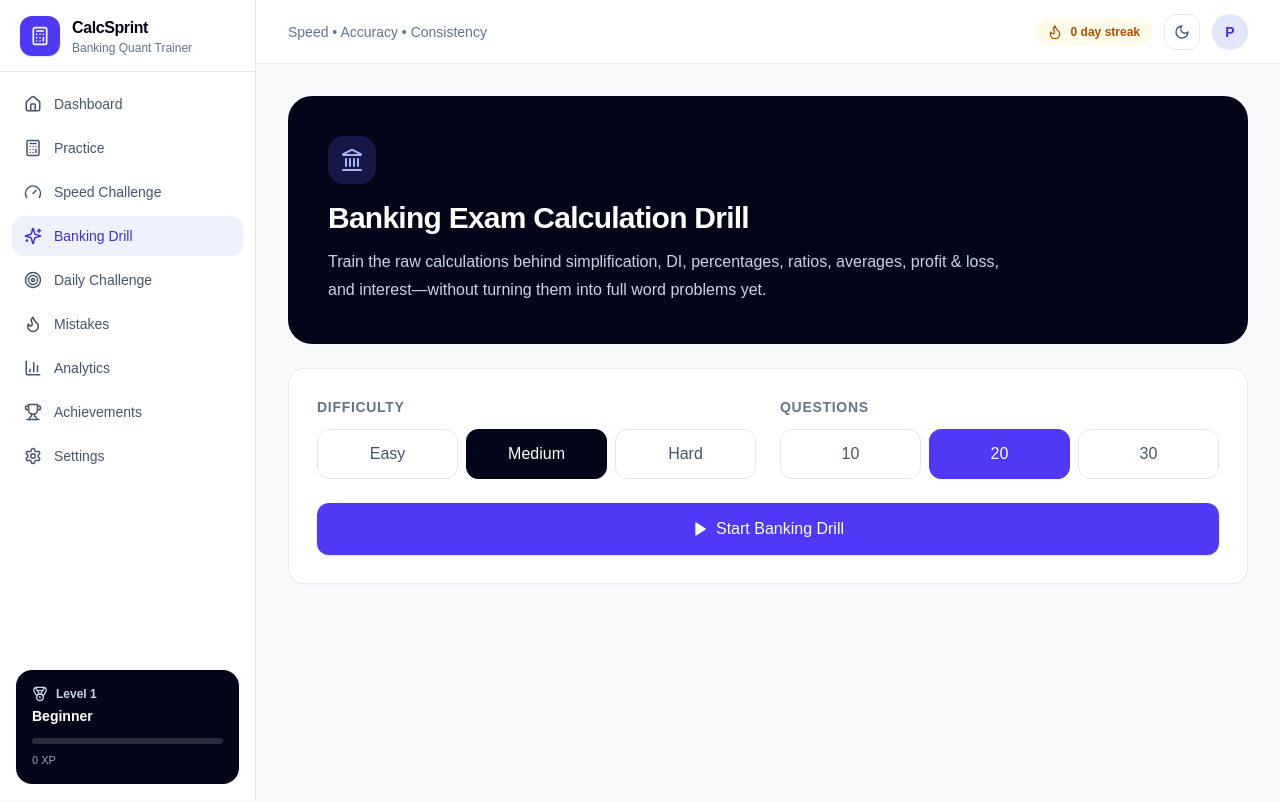
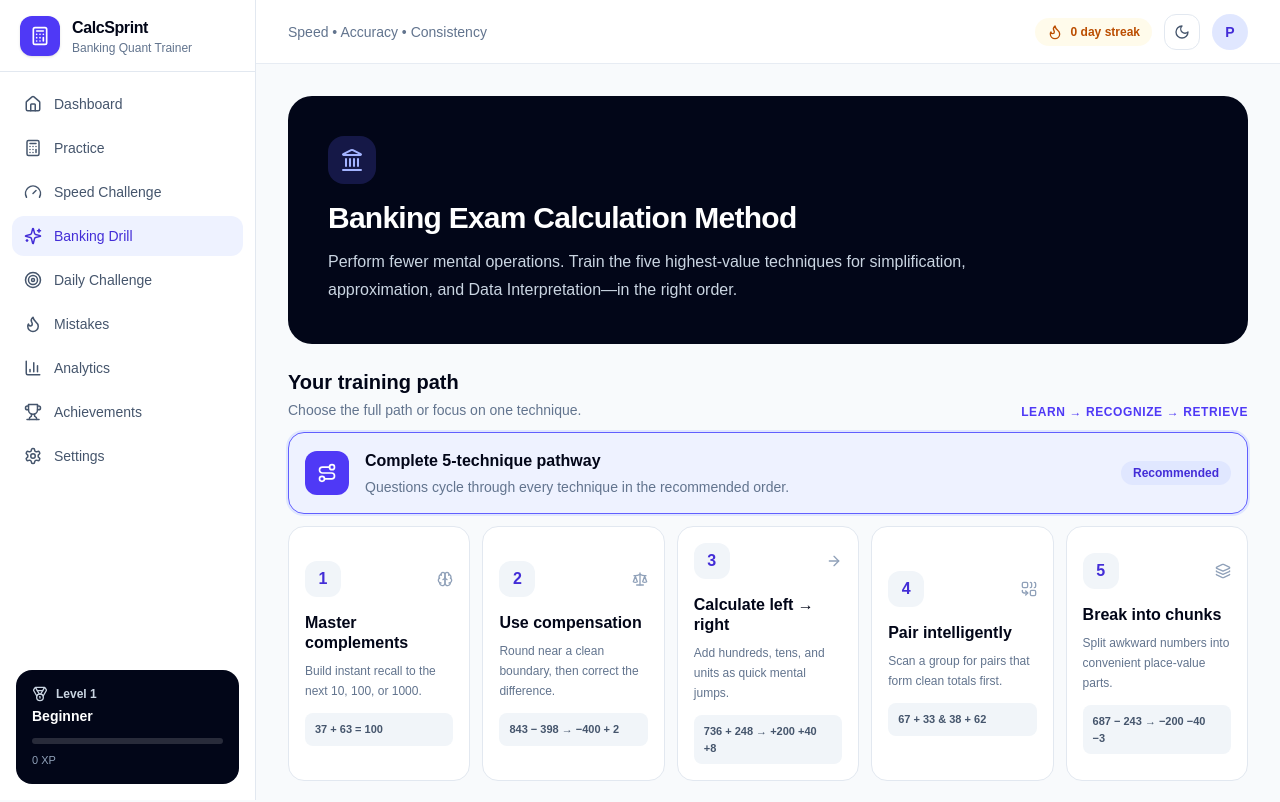
Before and after one commit to ParbhatKataria1/CalcQuick, a Next.js app: page /banking-drill in a window 1280 px wide. Shown: the top 802 px of the page. Built offline with nearby package versions, Linux system fonts and the light colour scheme; no server answers.

Commit message:
feat: number compliments

```diff
--- a/src/app/banking-drill/page.tsx
+++ b/src/app/banking-drill/page.tsx
@@ -1,30 +1,74 @@
 'use client';
 
 import { useState } from 'react';
-import { Landmark, Play } from 'lucide-react';
+import { ArrowRight, Brain, Combine, Landmark, Layers3, Play, Route, Scale } from 'lucide-react';
 import { SessionEngine } from '@/components/session-engine';
 import { Card } from '@/components/ui/card';
 import { Button } from '@/components/ui/button';
-import type { Difficulty, SessionConfig } from '@/types';
+import type { Difficulty, Question, SessionConfig } from '@/types';
 import { cn } from '@/lib/utils';
+import { generateBankingTechniqueSet, type BankingTechnique } from '@/lib/question-generator';
+
+const techniques: Array<{ id: BankingTechnique; title: string; description: string; example: string; icon: typeof Brain }> = [
+  { id: 'complements', title: 'Master complements', description: 'Build instant recall to the next 10, 100, or 1000.', example: '37 + 63 = 100', icon: Brain },
+  { id: 'compensation', title: 'Use compensation', description: 'Round near a clean boundary, then correct the difference.', example: '843 − 398 → −400 + 2', icon: Scale },
+  { id: 'leftToRight', title: 'Calculate left → right', description: 'Add hundreds, tens, and units as quick mental jumps.', example: '736 + 248 → +200 +40 +8', icon: ArrowRight },
+  { id: 'pairing', title: 'Pair intelligently', description: 'Scan a group for pairs that form clean totals first.', example: '67 + 33 & 38 + 62', icon: Combine },
+  { id: 'chunking', title: 'Break into chunks', description: 'Split awkward numbers into convenient place-value parts.', example: '687 − 243 → −200 −40 −3', icon: Layers3 },
+];
 
 export default function BankingDrillPage() {
   const [difficulty, setDifficulty] = useState<Difficulty>('medium');
   const [count, setCount] = useState(20);
+  const [selected, setSelected] = useState<BankingTechnique | 'path'>('path');
   const [config, setConfig] = useState<SessionConfig | null>(null);
-  if (config) return <SessionEngine config={config} onExit={() => setConfig(null)} />;
+  const [questions, setQuestions] = useState<Question[]>([]);
+
+  if (config) return <SessionEngine config={config} initialQuestions={questions} onExit={() => setConfig(null)} />;
+
+  const start = () => {
+    const ids = selected === 'path' ? techniques.map((technique) => technique.id) : [selected];
+    setQuestions(generateBankingTechniqueSet(ids, count, difficulty));
+    setConfig({ category: 'banking', difficulty, questionCount: count, mode: 'banking' });
+  };
 
   return (
-    <div className="mx-auto max-w-5xl space-y-6">
+    <div className="mx-auto max-w-6xl space-y-6">
       <div className="rounded-3xl bg-slate-950 p-7 text-white md:p-10">
         <div className="mb-4 flex size-12 items-center justify-center rounded-2xl bg-indigo-500/20 text-indigo-300"><Landmark className="size-6" /></div>
-        <h1 className="text-3xl font-bold tracking-tight">Banking Exam Calculation Drill</h1>
-        <p className="mt-3 max-w-2xl leading-7 text-slate-300">Train the raw calculations behind simplification, DI, percentages, ratios, averages, profit & loss, and interest—without turning them into full word problems yet.</p>
+        <h1 className="text-3xl font-bold tracking-tight">Banking Exam Calculation Method</h1>
+        <p className="mt-3 max-w-2xl leading-7 text-slate-300">Perform fewer mental operations. Train the five highest-value techniques for simplification, approximation, and Data Interpretation—in the right order.</p>
       </div>
+
+      <section>
+        <div className="mb-3 flex items-end justify-between gap-3">
+          <div><h2 className="text-xl font-bold">Your training path</h2><p className="mt-1 text-sm text-slate-500 dark:text-slate-400">Choose the full path or focus on one technique.</p></div>
+          <span className="hidden text-xs font-semibold uppercase tracking-wider text-indigo-600 sm:block">Learn → recognize → retrieve</span>
+        </div>
+        <button type="button" onClick={() => setSelected('path')} className={cn('mb-3 flex w-full items-center gap-4 rounded-2xl border p-4 text-left transition', selected === 'path' ? 'border-indigo-500 bg-indigo-50 ring-2 ring-indigo-100 dark:bg-indigo-950/30 dark:ring-indigo-900' : 'border-slate-200 bg-white hover:border-slate-300 dark:border-slate-800 dark:bg-slate-900')}>
+          <div className="flex size-11 shrink-0 items-center justify-center rounded-xl bg-indigo-600 text-white"><Route className="size-5" /></div>
+          <div className="flex-1"><div className="font-bold">Complete 5-technique pathway</div><div className="mt-1 text-sm text-slate-500 dark:text-slate-400">Questions cycle through every technique in the recommended order.</div></div>
+          <div className="hidden rounded-full bg-indigo-100 px-3 py-1 text-xs font-bold text-indigo-700 dark:bg-indigo-900/50 dark:text-indigo-300 sm:block">Recommended</div>
+        </button>
+        <div className="grid gap-3 md:grid-cols-5">
+          {techniques.map((technique, index) => {
+            const Icon = technique.icon;
+            return (
+              <button type="button" key={technique.id} onClick={() => setSelected(technique.id)} className={cn('rounded-2xl border p-4 text-left transition', selected === technique.id ? 'border-indigo-500 bg-indigo-50 ring-2 ring-indigo-100 dark:bg-indigo-950/30 dark:ring-indigo-900' : 'border-slate-200 bg-white hover:-translate-y-0.5 hover:border-slate-300 dark:border-slate-800 dark:bg-slate-900')}>
+                <div className="mb-4 flex items-center justify-between"><span className="flex size-9 items-center justify-center rounded-xl bg-slate-100 font-bold text-indigo-700 dark:bg-slate-800 dark:text-indigo-300">{index + 1}</span><Icon className="size-4 text-slate-400" /></div>
+                <div className="font-bold leading-5">{technique.title}</div>
+                <div className="mt-2 text-xs leading-5 text-slate-500 dark:text-slate-400">{technique.description}</div>
+                <div className="mt-3 rounded-lg bg-slate-100 px-2.5 py-2 text-[11px] font-semibold text-slate-600 dark:bg-slate-800 dark:text-slate-300">{technique.example}</div>
+              </button>
+            );
+          })}
+        </div>
+      </section>
+
       <Card className="grid gap-6 p-5 md:grid-cols-2 md:p-7">
-        <div><div className="text-sm font-bold uppercase tracking-wider text-slate-500 dark:text-slate-400">Difficulty</div><div className="mt-3 grid grid-cols-3 gap-2">{(['easy','medium','hard'] as Difficulty[]).map((item) => <button key={item} onClick={() => setDifficulty(item)} className={cn('rounded-xl border px-3 py-3 text-sm font-semibold capitalize', difficulty === item ? 'border-slate-950 bg-slate-950 text-white' : 'border-slate-200 dark:border-slate-800 text-slate-600 dark:text-slate-300')}>{item}</button>)}</div></div>
-        <div><div className="text-sm font-bold uppercase tracking-wider text-slate-500 dark:text-slate-400">Questions</div><div className="mt-3 grid grid-cols-3 gap-2">{[10,20,30].map((item) => <button key={item} onClick={() => setCount(item)} className={cn('rounded-xl border px-3 py-3 text-sm font-semibold', count === item ? 'border-indigo-600 bg-indigo-600 text-white' : 'border-slate-200 dark:border-slate-800 text-slate-600 dark:text-slate-300')}>{item}</button>)}</div></div>
-        <Button size="lg" className="md:col-span-2" onClick={() => setConfig({ category: 'banking', difficulty, questionCount: count, mode: 'banking' })}><Play className="size-4 fill-current" /> Start Banking Drill</Button>
+        <div><div className="text-sm font-bold uppercase tracking-wider text-slate-500 dark:text-slate-400">Difficulty</div><div className="mt-3 grid grid-cols-3 gap-2">{(['easy', 'medium', 'hard'] as Difficulty[]).map((item) => <button type="button" key={item} onClick={() => setDifficulty(item)} className={cn('rounded-xl border px-3 py-3 text-sm font-semibold capitalize', difficulty === item ? 'border-slate-950 bg-slate-950 text-white dark:border-slate-100 dark:bg-slate-100 dark:text-slate-950' : 'border-slate-200 text-slate-600 dark:border-slate-800 dark:text-slate-300')}>{item}</button>)}</div></div>
+        <div><div className="text-sm font-bold uppercase tracking-wider text-slate-500 dark:text-slate-400">Questions</div><div className="mt-3 grid grid-cols-3 gap-2">{[10, 20, 30].map((item) => <button type="button" key={item} onClick={() => setCount(item)} className={cn('rounded-xl border px-3 py-3 text-sm font-semibold', count === item ? 'border-indigo-600 bg-indigo-600 text-white' : 'border-slate-200 text-slate-600 dark:border-slate-800 dark:text-slate-300')}>{item}</button>)}</div></div>
+        <Button size="lg" className="md:col-span-2" onClick={start}><Play className="size-4 fill-current" /> Start {selected === 'path' ? 'Complete Path' : techniques.find((item) => item.id === selected)?.title}</Button>
       </Card>
     </div>
   );
--- a/src/lib/question-generator.ts
+++ b/src/lib/question-generator.ts
@@ -1,4 +1,6 @@
 import type { CategoryId, Difficulty, Question } from '@/types';
+
+export type BankingTechnique = 'complements' | 'compensation' | 'leftToRight' | 'pairing' | 'chunking';
 
 const randomInt = (min: number, max: number) =>
   Math.floor(Math.random() * (max - min + 1)) + min;
@@ -195,6 +197,48 @@
   return numberQuestion('banking', `${a} + ${b}`, a + b, 'Fast DI total');
 }
 
+export function generateBankingTechniqueQuestion(technique: BankingTechnique, difficulty: Difficulty): Question {
+  if (technique === 'complements') {
+    const base = difficulty === 'easy' ? 10 : difficulty === 'medium' ? 100 : 1000;
+    const value = randomInt(base === 10 ? 1 : base === 100 ? 11 : 101, base - 1);
+    return numberQuestion('banking', `${base} − ${value}`, base - value, `Complement to ${base}: what must you add to ${value}?`);
+  }
+  if (technique === 'compensation') {
+    const boundary = choice(difficulty === 'easy' ? [100, 200, 300, 500] : difficulty === 'medium' ? [200, 300, 500, 700, 1000] : [500, 1000, 1500, 2000]);
+    const offset = randomInt(1, difficulty === 'hard' ? 9 : 4);
+    const near = boundary - offset;
+    const first = randomInt(Math.max(near + 20, boundary), boundary + (difficulty === 'hard' ? 1800 : 700));
+    const addition = Math.random() < 0.5;
+    return numberQuestion('banking', `${first} ${addition ? '+' : '−'} ${near}`, addition ? first + near : first - near, `${near} = ${boundary} − ${offset}. Use ${addition ? `+${boundary} − ${offset}` : `−${boundary} + ${offset}`}.`);
+  }
+  if (technique === 'leftToRight') {
+    const max = difficulty === 'easy' ? 599 : difficulty === 'medium' ? 999 : 2499;
+    const a = randomInt(200, max);
+    const b = randomInt(120, Math.min(999, max));
+    const hundreds = Math.floor(b / 100) * 100;
+    const tens = Math.floor((b % 100) / 10) * 10;
+    return numberQuestion('banking', `${a} + ${b}`, a + b, `Jump left → right: +${hundreds}, +${tens}, +${b % 10}.`);
+  }
+  if (technique === 'pairing') {
+    const target = difficulty === 'easy' ? 100 : difficulty === 'medium' ? 500 : 1000;
+    const a = randomInt(Math.floor(target * 0.18), Math.floor(target * 0.72));
+    const c = randomInt(Math.floor(target * 0.12), Math.floor(target * 0.65));
+    const values = Math.random() < 0.5 ? [a, c, target - a, target - c] : [a, target - c, c, target - a];
+    return numberQuestion('banking', values.join(' + '), target * 2, `Find two pairs that each make ${target}.`);
+  }
+  const max = difficulty === 'easy' ? 799 : difficulty === 'medium' ? 1499 : 3999;
+  const a = randomInt(350, max);
+  const b = randomInt(121, Math.min(a - 1, difficulty === 'hard' ? 1499 : 699));
+  const addition = Math.random() < 0.5;
+  const hundreds = Math.floor(b / 100) * 100;
+  const tens = Math.floor((b % 100) / 10) * 10;
+  return numberQuestion('banking', `${a} ${addition ? '+' : '−'} ${b}`, addition ? a + b : a - b, `Break ${b} into ${hundreds} + ${tens} + ${b % 10}, then move one chunk at a time.`);
+}
+
+export function generateBankingTechniqueSet(techniques: BankingTechnique[], count: number, difficulty: Difficulty): Question[] {
+  return Array.from({ length: count }, (_, index) => generateBankingTechniqueQuestion(techniques[index % techniques.length], difficulty));
+}
+
 const mixedCategories: CategoryId[] = [
   'tables',
   'squares',
```
